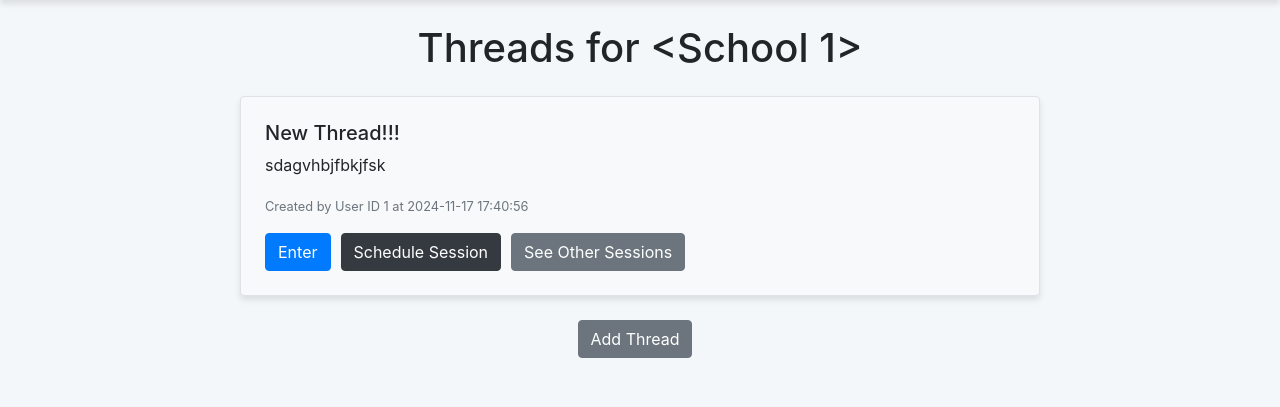
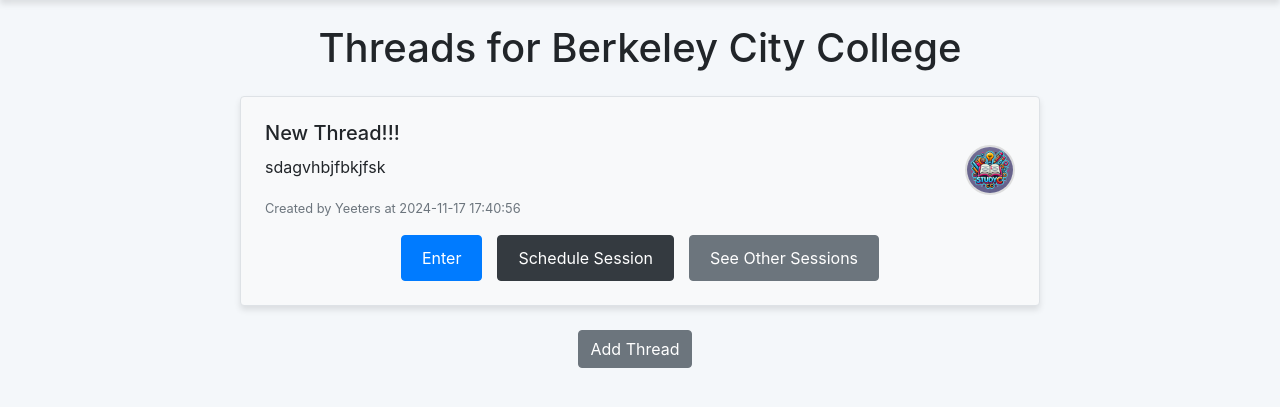
Before and after one commit to RemielDev/Project, a Flask app: page / in a window 1280 px wide. Shown: the part 75-482 px from the top of the page. Run offline with Flask 3, Linux system fonts and the light colour scheme; a user stored in the database is signed in; some libraries are stand-ins or nearby versions.

Commit message:
Bug fixes

```diff
--- a/website/static/styles.css
+++ b/website/static/styles.css
@@ -322,24 +322,33 @@ html, body {
     background-color: #7f56f3;
 }
 
-/* Thread Card */
 .thread-card {
     background-color: #f8f9fa;
+    width: 100%;
+    max-width: 800px;
+    padding: 20px;
     border: 1px solid #ddd;
-    border-radius: 5px;
+    border-radius: 10px;
     box-shadow: 0 4px 6px rgba(0, 0, 0, 0.1);
-    padding: 15px;
-    margin-bottom: 20px;
-    width: 100%;
-    max-width: 700px; /* Increased width */
 }
 
-/* Buttons inside Thread Card */
-.actions .btn {
-    font-size: 13px;
-    padding: 8px 12px;
-    margin-right: 10px; /* Add padding between buttons */
+.thread-card h2 {
+    margin-bottom: 10px;
 }
+
+.thread-card img {
+    border: 2px solid #ddd;
+}
+
+.thread-card .btn {
+    margin: 0;
+    padding: 10px 20px;
+}
+
+.thread-card .d-flex {
+    gap: 15px; /* Space between elements */
+}
+
 
 /* Messages Container */
 .messages-container {
@@ -364,3 +373,23 @@ html, body {
     font-size: 14px;
     margin-bottom: 8px;
 }
+
+
+/* Modal Close Button */
+.close-button {
+    position: absolute;
+    top: 10px;
+    right: 10px;
+    background: none;
+    border: none;
+    font-size: 1.5rem;
+    font-weight: bold;
+    cursor: pointer;
+    color: #000;
+    opacity: 0.5;
+    transition: opacity 0.3s ease;
+}
+
+.close-button:hover {
+    opacity: 1;
+}
--- a/website/templates/view_threads.html
+++ b/website/templates/view_threads.html
@@ -1,21 +1,35 @@
 {% extends "base.html" %}
 
-{% block title %}Threads for {{ school }}{% endblock %}
+{% block title %}Threads for {{ school.name }}{% endblock %}
 
 {% block content %}
 <div class="container mt-4">
-    <h1 class="text-center">Threads for {{ school }}</h1>
+    <h1 class="text-center">Threads for {{ school.name }}</h1>
     <div class="threads-container mt-4">
         {% for thread in threads %}
         <div class="thread-card border rounded p-4 mb-3" style="max-width: 800px; margin: 0 auto;">
-            <h2 class="h5">{{ thread.title }}</h2>
-            <p>{{ thread.description }}</p>
-            <small class="text-muted">Created by User ID {{ thread.created_by }} at {{ thread.time_stamp }}</small>
-            <div class="d-flex flex-wrap align-items-center gap-2 mt-3">
-                <form action="{{ url_for('thread.thread_messages', thread_id=thread.id) }}" method="GET" class="d-inline">
-                    <button type="submit" class="btn btn-primary" style="margin-right: 10px;">Enter</button>
+            <div class="d-flex justify-content-between align-items-center">
+                <div>
+                    <h2 class="h5">{{ thread.title }}</h2>
+                    <p>{{ thread.description }}</p>
+                    <small class="text-muted">
+                        Created by {{ thread.creator.first_name if thread.creator else "Unknown User" }}
+                        at {{ thread.time_stamp }}
+                    </small>
+                </div>
+                <div>
+                    <img
+                        src="{{ thread.creator.profile_picture or url_for('static', filename='images/default-profile.png') }}"
+                        alt="Profile Picture"
+                        class="rounded-circle"
+                        style="width: 50px; height: 50px; object-fit: cover;">
+                </div>
+            </div>
+            <div class="d-flex justify-content-center align-items-center gap-3 mt-3">
+                <form action="{{ url_for('thread.thread_messages', thread_id=thread.id) }}" method="GET">
+                    <button type="submit" class="btn btn-primary">Enter</button>
                 </form>
-                <button type="button" class="btn btn-dark" style="margin-right: 10px;" onclick="openScheduleModal('{{ thread.id }}')">Schedule Session</button>
+                <button type="button" class="btn btn-dark" onclick="openScheduleModal('{{ thread.id }}')">Schedule Session</button>
                 <button type="button" class="btn btn-secondary" onclick="openViewSessionsModal('{{ thread.id }}')">See Other Sessions</button>
             </div>
         </div>
@@ -42,10 +56,12 @@
     </div>
 </div>
 
+
+<!-- Schedule Session Modal -->
 <!-- Schedule Session Modal -->
 <div id="scheduleModal" class="modal" style="display:none; position:fixed; top:0; left:0; width:100%; height:100%; background:rgba(0, 0, 0, 0.5);">
     <div class="modal-content border rounded p-4" style="position:relative; max-width:500px; margin:10% auto; background:white;">
-        <button class="close-button" style="position:absolute; top:10px; right:100px; background:none; border:none; font-size:1.5rem; font-weight:bold; cursor:pointer;" onclick="closeScheduleModal()">&times;</button>
+        <button class="close-button" onclick="closeScheduleModal()">&times;</button>
         <h3 class="text-center mb-4">Schedule a Study Session</h3>
         <form id="scheduleForm" onsubmit="addSession(event)">
             <div class="form-group">
@@ -69,13 +85,14 @@
 <!-- View Sessions Modal -->
 <div id="viewSessionsModal" class="modal" style="display:none; position:fixed; top:0; left:0; width:100%; height:100%; background:rgba(0, 0, 0, 0.5);">
     <div class="modal-content border rounded p-4" style="position:relative; max-width:600px; margin:10% auto; background:white;">
-        <button class="close-button" style="position:absolute; top:10px; right:100px; background:none; border:none; font-size:1.5rem; font-weight:bold; cursor:pointer;" onclick="closeViewSessionsModal()">&times;</button>
+        <button class="close-button" onclick="closeViewSessionsModal()">&times;</button>
         <h3 class="text-center mb-4">Other Scheduled Sessions</h3>
         <div id="sessionsList" class="list-group">
             <!-- Sessions will be dynamically added here -->
         </div>
     </div>
 </div>
+
 
 <style>
     .threads-container {
--- a/website/threads.py
+++ b/website/threads.py
@@ -31,11 +31,55 @@ def view_threads():
     # Get the user's school
     school = School.query.get(current_user.schoolId)
 
-    # Fetch threads associated with the user's school
+    # Fetch threads and include the creator's information
     threads = (Thread.query
                .filter_by(schoolId=current_user.schoolId)
                .order_by(Thread.time_stamp.desc())
                .all())
+
+    for thread in threads:
+        thread.creator = User.query.get(thread.created_by)  # Attach user details
+
+    if request.method == 'POST':
+        title = request.form.get('title')
+        description = request.form.get('description')
+
+        if not title or len(title.strip()) < 3:
+            flash('Thread title must be at least 3 characters.', category='error')
+        elif not description or len(description.strip()) < 10:
+            flash('Thread description must be at least 10 characters.', category='error')
+        elif any(thread.title.strip().lower() == title.strip().lower() for thread in threads):
+            flash('A thread with this title already exists.', category='error')
+        else:
+            new_thread = Thread(
+                title=title.strip(),
+                description=description.strip(),
+                schoolId=current_user.schoolId,
+                created_by=current_user.id,
+                time_stamp=func.now()
+            )
+
+            db.session.add(new_thread)
+            db.session.commit()
+
+            flash('Thread created successfully!', category='success')
+            return redirect(url_for('thread.view_threads'))
+
+        return render_template('view_threads.html', user=current_user, threads=threads, school=school)
+
+    # Get the user's school
+    school = School.query.get(current_user.schoolId)
+
+    # Fetch threads associated with the user's school
+    threads = (Thread.query
+           .filter_by(schoolId=current_user.schoolId)
+           .order_by(Thread.time_stamp.desc())
+           .all())
+
+# Attach user information to each thread
+    for thread in threads:
+        thread.created_by = User.query.get(thread.created_by)
+
 
     if request.method == 'POST':
         title = request.form.get('title')
```
Also changed, not shown: website/auth.py (+8 -3 lines), website/models.py (+7 -5 lines), website/templates/sign_up.html (+8 -7 lines), instance/database.db, static/uploads/A_cartoony_and_stylish_logo_for_a_company_named_27S.png (added), static/uploads/Screenshot_2024-11-17_at_12.21.58_AM.png (added).
